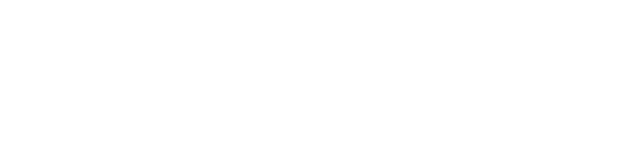
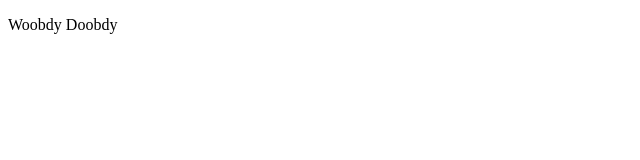
Before and after one commit to barisbll/git-one, a plain HTML site: page index.html in a window 1280 px wide. Shown: the whole page, without its empty margins (0-640 px from the left). Drawn offline with Linux system fonts and the light colour scheme.

Commit message:
Dumb text added to the body

```diff
--- a/index.html
+++ b/index.html
@@ -10,7 +10,7 @@
 </head>
 
 <body>
-
+    <p>Woobdy Doobdy</p>
 </body>
 
 </html>
```
